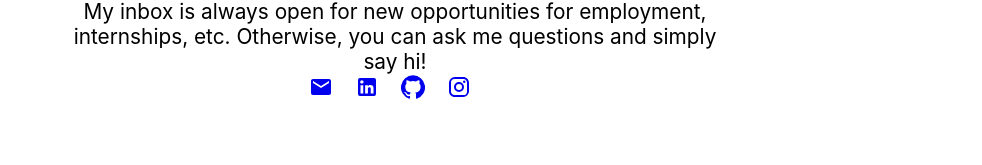
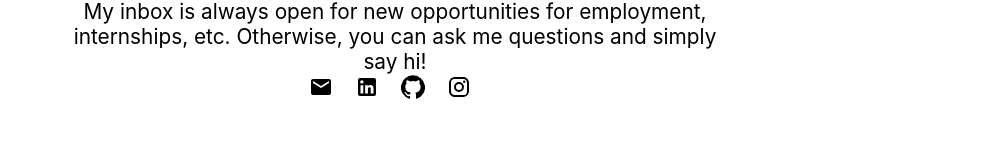
Before and after one commit to codingdn/personal-portfolio, a React (Create React App) app: page / in a window 1280 px wide. Shown: the part 1644-1809 px from the top of the page, without its empty margins (245-1227 px from the left). Built offline with nearby package versions, Linux system fonts and the light colour scheme; no server answers; the database is empty.

Commit message:
updated some styling

```diff
--- a/package.json
+++ b/package.json
@@ -14,6 +14,7 @@
     "react": "^16.13.1",
     "react-anchor-link-smooth-scroll": "^1.0.12",
     "react-dom": "^16.13.1",
+    "react-modal-image": "^2.5.0",
     "react-scripts": "3.4.1",
     "react-scroll": "^1.8.0"
   },
--- a/src/App.css
+++ b/src/App.css
@@ -124,3 +124,8 @@ article {
   margin-bottom: 20px;
   text-align: center;
 }
+
+.app__contactIcons{
+  text-decoration: none;
+  color: black
+}
--- a/src/App.js
+++ b/src/App.js
@@ -191,23 +191,23 @@ function App() {
             {/**https://stackoverflow.com/questions/50350085/how-to-make-a-hyperlink-external-in-react */}
             <div className="app__contactButtons">
               <button>
-                <a href="mailto: danthedevnguyen@gmail.com">
-                  <EmailIcon className="app__contactIcons" />
+                <a href="mailto: danthedevnguyen@gmail.com" className="app__contactIcons"  >
+                  <EmailIcon />
                 </a>
               </button>
               <button>
-                <a href="https://www.linkedin.com/in/daneil-nguyen">
-                  <LinkedInIcon className="app__contactIcons" />
+                <a href="https://www.linkedin.com/in/daneil-nguyen" className="app__contactIcons" >
+                  <LinkedInIcon/>
                 </a>
               </button>
               <button>
-                <a href="https://github.com/codingdn">
-                  <GitHubIcon className="app__contactIcons" />
+                <a href="https://github.com/codingdn" className="app__contactIcons" >
+                  <GitHubIcon/>
                 </a>
               </button>
               <button>
-                <a href="https://www.instagram.com/coding.dan/">
-                  <InstagramIcon className="app__contactIcons" />
+                <a href="https://www.instagram.com/coding.dan/" className="app__contactIcons" >
+                  <InstagramIcon/>
                 </a>
               </button>
             </div>
--- a/src/ProjectCard.js
+++ b/src/ProjectCard.js
@@ -1,5 +1,6 @@
-import React, { useState, useEffect } from "react";
+import React from "react";
 import GitHubIcon from "@material-ui/icons/GitHub";
+import ModalImage from "react-modal-image";
 import "./ProjectCards.css";
 
 //template for displaying projects
@@ -26,7 +27,7 @@ function ProjectCard({
   return (
     <div className="projectCard">
       <div className="projectCard__image">
-        <img src={image} />
+        <ModalImage hideDownload = {true} small={image} medium={image} className="projectCard__modal"/>
       </div>
       <div className="projectCard__info">
         <div className="projectCard__header">
@@ -42,7 +43,7 @@ function ProjectCard({
         <div className="projectCard__link">
           <GitHubIcon />
           <h3>
-            <a href={github}>Source</a>
+            <a href={github} className="projectCard__github">Source</a>
           </h3>
         </div>
       </div>
--- a/src/ProjectCards.css
+++ b/src/ProjectCards.css
@@ -9,18 +9,17 @@
     padding: 15px
 }
 
-.projectCard__image > img{
-    object-fit: contain;
-    max-width: 350px;
-    max-height: 300px;
-}
 
 .projectCard__link{
     display: flex;
     padding: 10px;
 }
 
-.app__anchor{
+.projectCard__info{
+    margin-left: 20px;
+}
+
+.projectCard__github{
     text-decoration: none;
-    color: white;
+    color: black
 }
```
Also changed, not shown: 1 other file (tests, documents, lock files or other folders).
